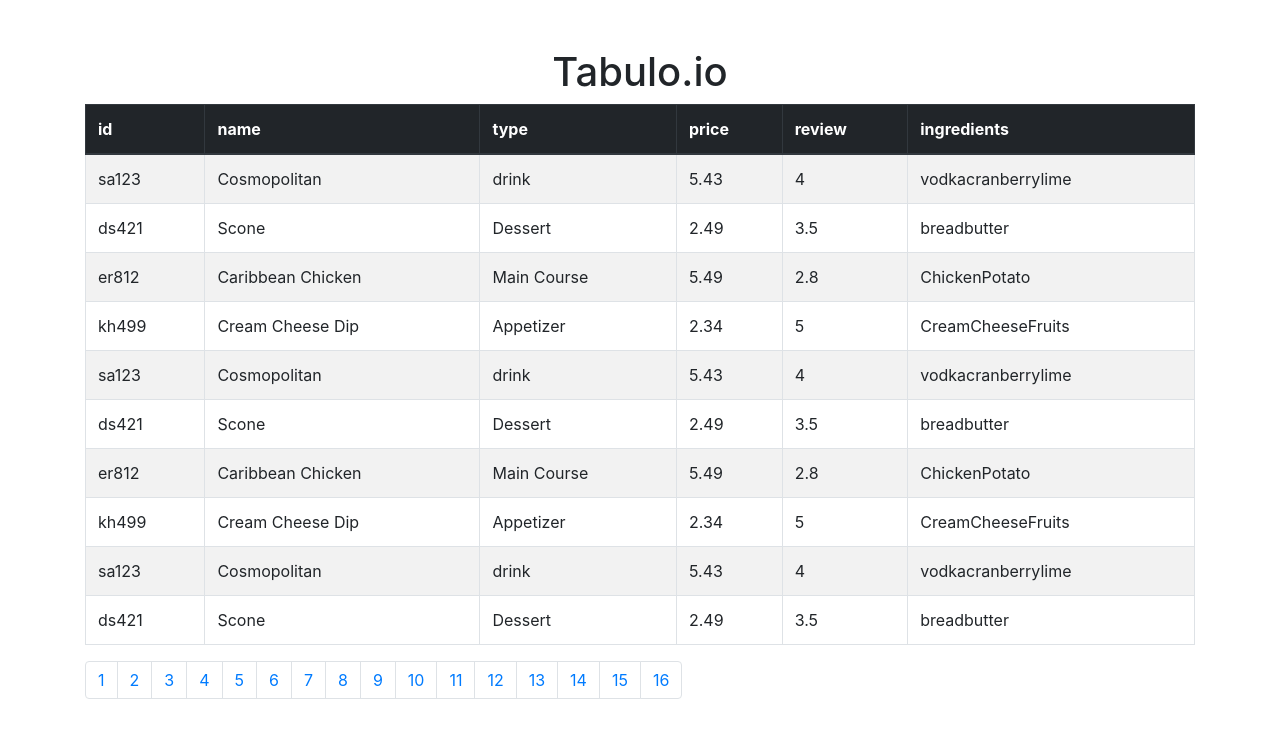
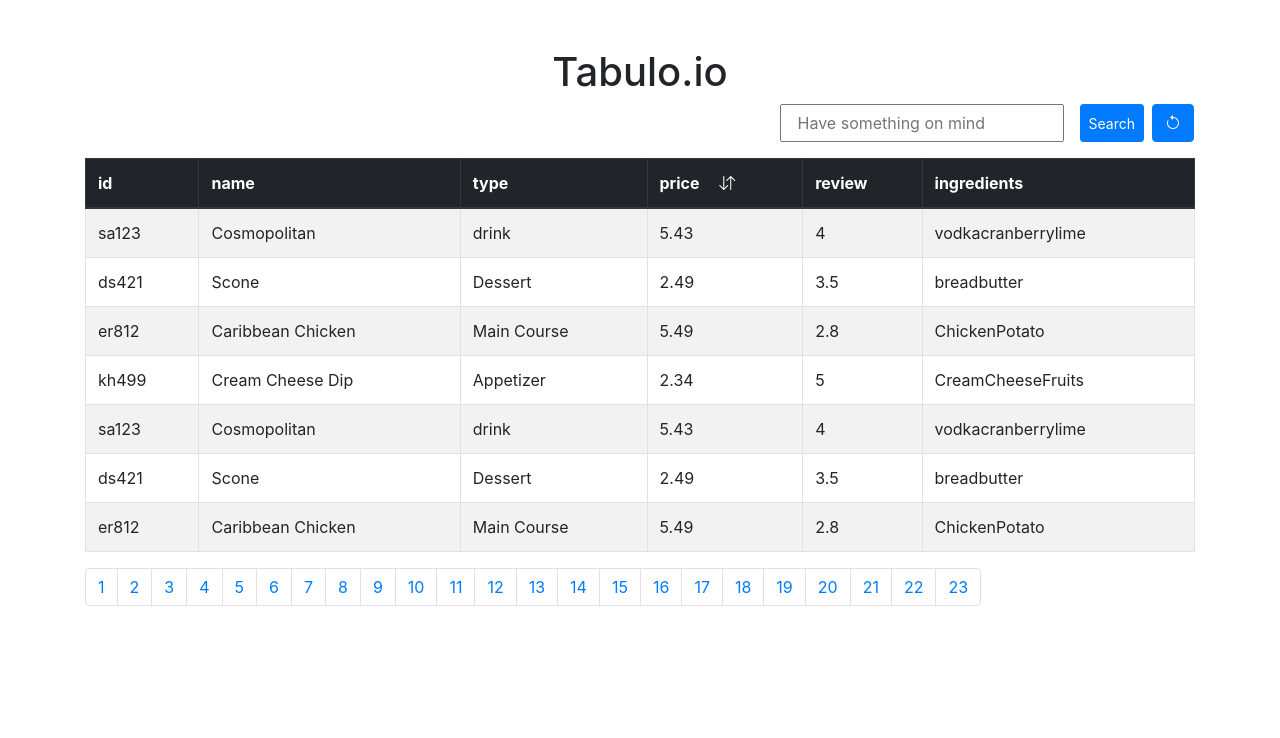
Before and after one commit to Sachin-Malik/Tabulo.io, a React (Create React App) app: page / in a window 1280 px wide. Shown: the top 738 px of the page. Built offline with nearby package versions, Linux system fonts and the light colour scheme.

Commit message:
add price sort

```diff
--- a/public/index.html
+++ b/public/index.html
@@ -12,6 +12,8 @@
     <link rel="stylesheet" href="https://maxcdn.bootstrapcdn.com/bootstrap/4.0.0/css/bootstrap.min.css"
     integrity="sha384-Gn5384xqQ1aoWXA+058RXPxPg6fy4IWvTNh0E263XmFcJlSAwiGgFAW/dAiS6JXm"
     crossorigin="anonymous" />
+
+    <link rel="stylesheet" href="https://cdn.jsdelivr.net/npm/bootstrap-icons@1.7.2/font/bootstrap-icons.css">
     <link rel="apple-touch-icon" href="%PUBLIC_URL%/logo192.png" />
     <!--
       manifest.json provides metadata used when your web app is installed on a
--- a/src/App.js
+++ b/src/App.js
@@ -3,26 +3,66 @@ import {useState} from 'react';
 import Table from './Components/Table'
 import Items from './Items'
 import Pagination from './Components/Pagination'
+import FilterNav from './Components/FilterNav'
+import NoResult from './Components/NoResult';
+
 function App() {
-
   const [currentPage,setCurrentPage]=useState(1);
-  const [itemsPerPage,setItemsPerPate]=useState(10);
+  const [itemsPerPage,setItemsPerPate]=useState(7);
+  const [items,setItems]=useState(Items);
+  const [sortOrder,setSortOrder]=useState(0);
 
   //Get Current Items
   const indexOfLastItem= currentPage*itemsPerPage;
   const indexOfFirstItem= indexOfLastItem-itemsPerPage;
-  const currentItems = Items.slice(indexOfFirstItem,indexOfLastItem);
+  const currentItems = items.slice(indexOfFirstItem,indexOfLastItem);
 
   //change page
   const paginate = (pageNumber) => {
     setCurrentPage(pageNumber);
   }
 
+  const getSearchResult = (searchTerm)=>{
+     //get new result matching search term and then update items
+     console.log('This is search term'+searchTerm)
+     if(searchTerm==='') return;
+
+     const res = [];
+     for(let i=0;i<items.length;i++){
+        if(items[i].name.toLowerCase().includes(searchTerm.toLowerCase()))
+        res.push(items[i]);
+     }
+     setItems(res);
+  }
+
+  const sortPrices = () =>{
+        console.log('sort clicked');
+       if(sortOrder===0){
+          //sort ascending
+          items.sort((a,b)=>(a.price<b.price)?1:-1);
+          setItems(items);
+          setSortOrder(1);
+       }else if(sortOrder===1){
+         //sort descending
+         items.sort((a,b)=>(a.price>b.price)?1:-1);
+         setItems(items);
+         setSortOrder(0);
+       }
+  }
+
+  const resetSearch = () => {
+    console.log('reset clicked')
+
+    setItems(Items);
+  }
+
   return (
     <div className="container">
       <h1 className="mt-5 text-center">Tabulo.io</h1>
-       <Table items={currentItems}/>
-       <Pagination itemsPerPage={itemsPerPage} totalItems={Items.length} paginate={paginate}/>
+       <FilterNav search={getSearchResult} resetSearch={resetSearch}/>
+       {items.length!==0?<Table items={currentItems} sortPrices={sortPrices}/>:null}
+       {items.length!==0?<Pagination itemsPerPage={itemsPerPage} totalItems={items.length} paginate={paginate}/>:
+        <NoResult />}
     </div>
   );
 }
--- /dev/null
+++ b/src/Components/FilterNav.js
@@ -0,0 +1,13 @@
+import React from 'react'
+import SearchBar from './SearchBar'
+function FilterNav({search,resetSearch}) {
+
+
+    return (
+        <div className='row float-right mr-2 mb-3'>
+            <SearchBar search={search} resetSearch={resetSearch} />
+        </div>
+    )
+}
+
+export default FilterNav
--- /dev/null
+++ b/src/Components/NoResult.js
@@ -0,0 +1,11 @@
+import React from 'react'
+
+function NoResult() {
+    return (
+        <div className='tex-center'>
+            <h4 className='text-center m-5'>NO RESULT</h4>
+        </div>
+    )
+}
+
+export default NoResult
--- /dev/null
+++ b/src/Components/SearchBar.js
@@ -0,0 +1,32 @@
+import React,{useState} from 'react'
+
+function SearchBar({search,resetSearch}) {
+    const [searchTerm,setSearchTerm]=useState('');
+
+    const handleSearchTermChange=(event)=>{
+        setSearchTerm(event.target.value);
+    }
+
+    const handleOnSubmitForSearch=()=>{
+        const term=searchTerm;
+        setSearchTerm('');
+        search(term);
+    }
+
+    return (
+        <div className='row'>
+            <input type='text' className='mr-2 px-3'
+                value={searchTerm}
+                onChange={handleSearchTermChange}
+                placeholder='Have something on mind'
+            />
+            <button type='button'
+                className=' btn btn-sm btn-primary mx-2'
+                onClick={handleOnSubmitForSearch}
+                >Search</button>
+            <button className="btn btn-primary mr-2"> <i onClick={resetSearch} className="bi bi-arrow-counterclockwise fa-5x"></i></button>
+        </div>
+    )
+}
+
+export default SearchBar
--- a/src/Components/Table.js
+++ b/src/Components/Table.js
@@ -5,7 +5,7 @@ import TableBody from './TableBody';
 function Table(props) {
     return (
         <table className='table table-striped table-bordered table-hover'>
-            <TableHeading headings={props.items[0]}/>
+            <TableHeading headings={props.items[0]} sortPrices={props.sortPrices}/>
             <TableBody items={props.items}/>
         </table>
     )
--- a/src/Components/TableBody.js
+++ b/src/Components/TableBody.js
@@ -2,12 +2,11 @@ import React from 'react'
 
 function TableBody({items}) {
     const values= [];
-    console.log(items);
+
     for(var i=0;i<items.length;i++){
         const val=Object.values(items[i]);
         values.push(val);
     }
-    console.log(values);
 
     return (
         <tbody className='table'>
--- a/src/Components/TableHeading.js
+++ b/src/Components/TableHeading.js
@@ -1,12 +1,12 @@
 import React from 'react'
 
-function TableHeading({headings}) {
+function TableHeading({headings,sortPrices}) {
     const heading=Object.keys(headings);
     return (
       <thead className='thead-dark'>
           <tr>
             {heading.map((colHead,id)=>{
-                return <th key={id} scope="col">{colHead}</th>
+            return <th key={id} scope="col">{colHead} {colHead==='price'?<i onClick={sortPrices} className="bi bi-arrow-down-up ml-3"></i>:null}</th>
             })}
           </tr>
       </thead>
```
Lines whose indentation alone changed are shown as unchanged.
